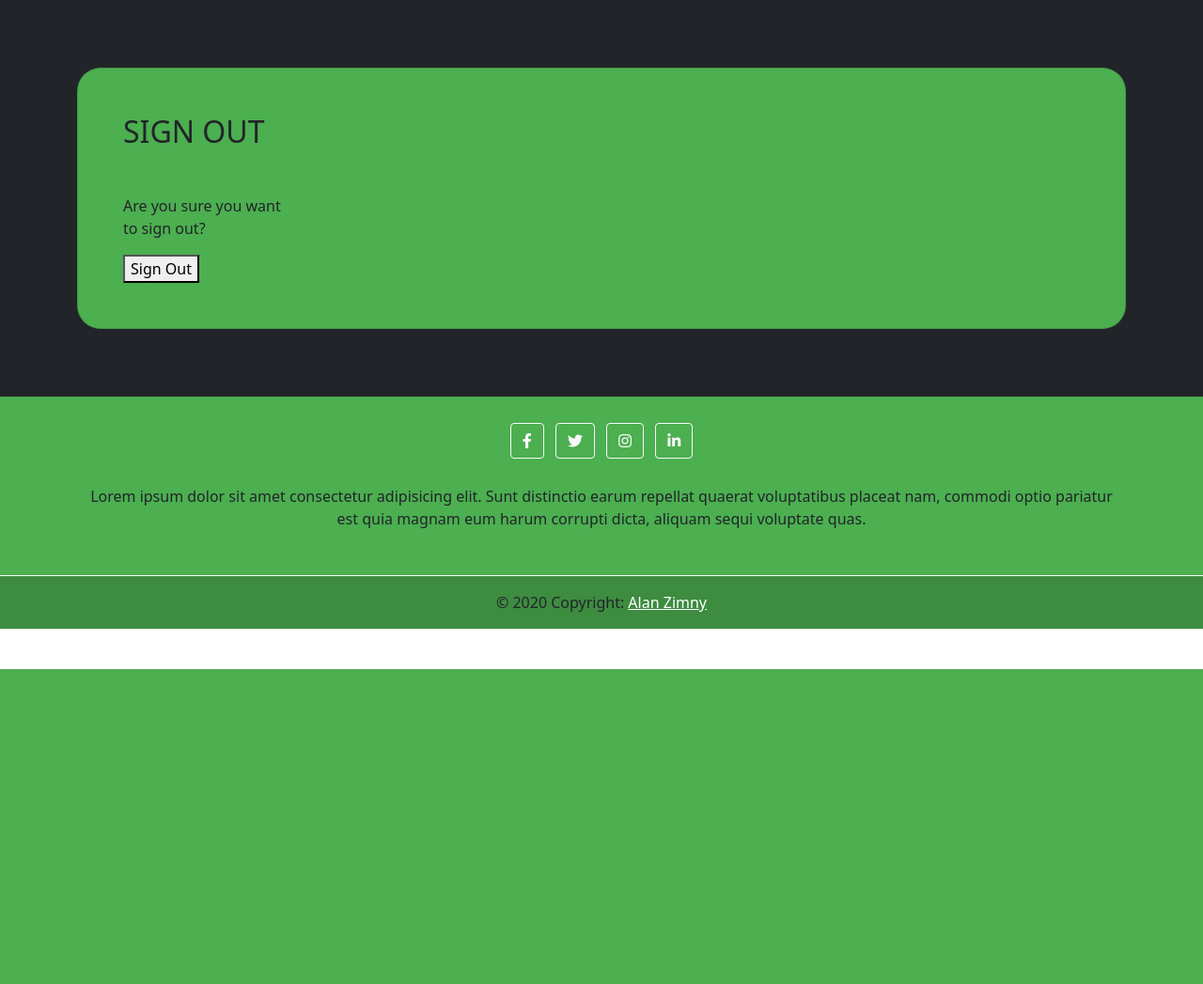
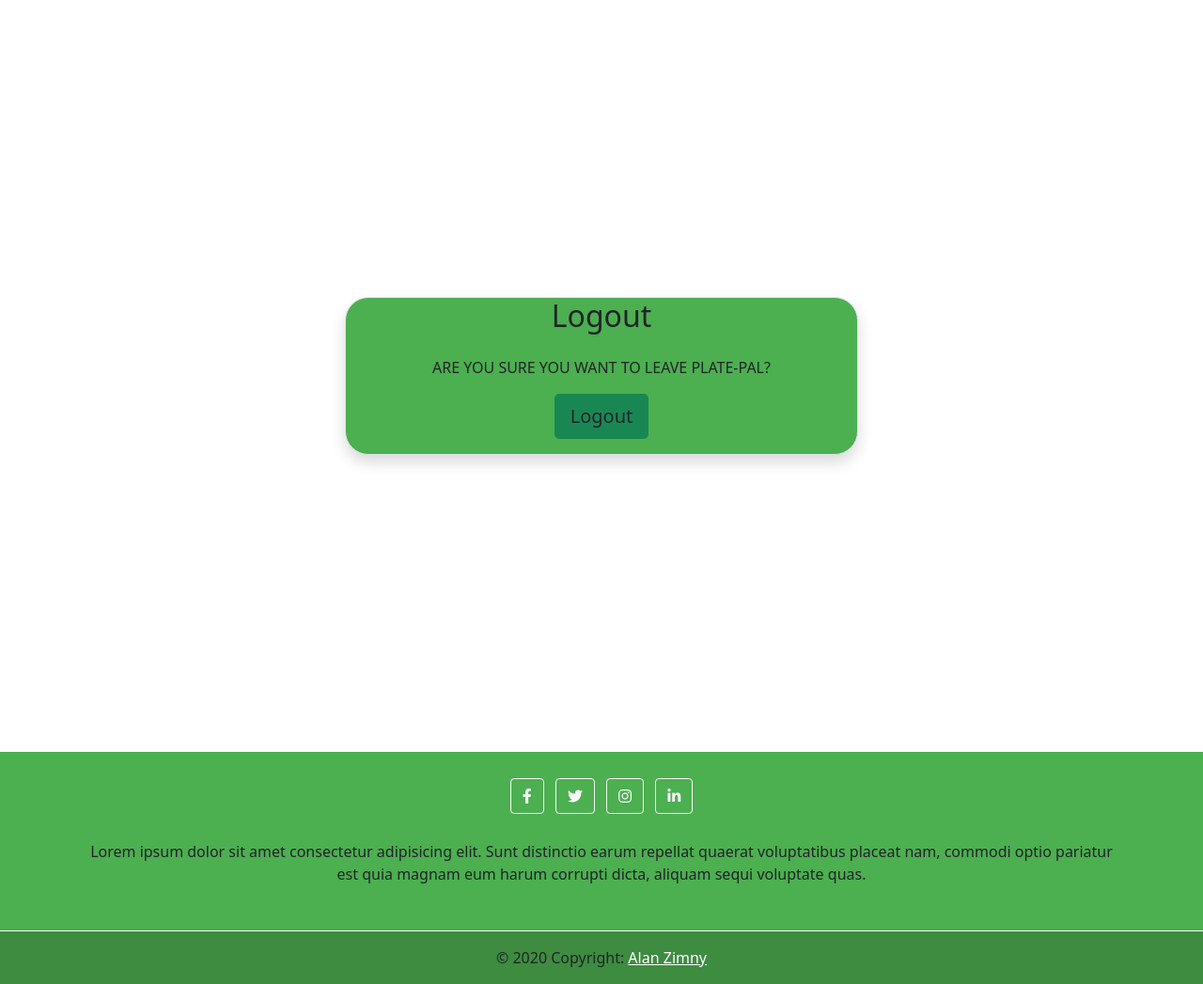
Before and after one commit to azimny86/Plate-Pal, a Django app: template templates/account/logout.html in a window 1280 px wide. Shown: the part 88-1135 px from the top of the page at 94% size. Before the commit the page ends 800 px from the top, so only its background shows below. Run offline with Django 3.2, Linux system fonts and the light colour scheme; the template is opened without the code that fills it: most values are stand-ins (such as "Sample title", 1, 10 or a date in 2020); parts of the project's set-up code (start-up, migrations or seed data) failed here and were passed over; some web fonts are replaced.

Commit message:
Add login and logout pages with styling

```diff
--- a/templates/account/logout.html
+++ b/templates/account/logout.html
@@ -5,32 +5,24 @@
 {% block head_title %}{% trans "Sign Out" %}{% endblock %}
 
 {% block content %}
-<div class="h-100 bg-dark">
-  <div class="container py-5 h-80">
-    <div class="row d-flex justify-content-center align-items-center h-100">
-      <div class="col">
-        <div class="card card-registration my-4">
-          <div class="row g-0">
-            <div class="col-xl-6 d-none d-xl-block">
-              <div class="col-xl-6">
-                <div class="card-body p-md-5 text-black">
-              <h2 class="mb-5 text-uppercase">{% trans "Sign Out" %}</h2>
 
-              <p>{% trans 'Are you sure you want to sign out?' %}</p>
-
+<div class="container logout-bg">
+  <div class="row align-items-center vh-100">
+      <div class="col-6 mx-auto logout">
+          <div class="card shadow border">
+            <h2 class="card-title text-center">Logout</h2>
+              <div class="card-body d-flex flex-column align-items-center">
+                <p class="text-uppercase">{% trans 'Are you sure you want to leave Plate-Pal?' %}</p>
                 <form method="post" action="{% url 'account_logout' %}">
                   {% csrf_token %}
                   {% if redirect_field_value %}
                   <input type="hidden" name="{{ redirect_field_name }}" value="{{ redirect_field_value }}" />
                   {% endif %}
-                <button type="submit">{% trans 'Sign Out' %}</button>
+                  <button class="btn btn-success btn-block btn-lg gradient-custom-4 text-body" type="submit">{% trans 'Logout'%}</button>
                 </form>
               </div>
           </div>
       </div>
   </div>
 </div>
-  </div>
-</div>
-
 {% endblock %}
```
Also changed, not shown: templates/account/login.html (+4 -4 lines). Lines whose indentation alone changed are shown as unchanged.
